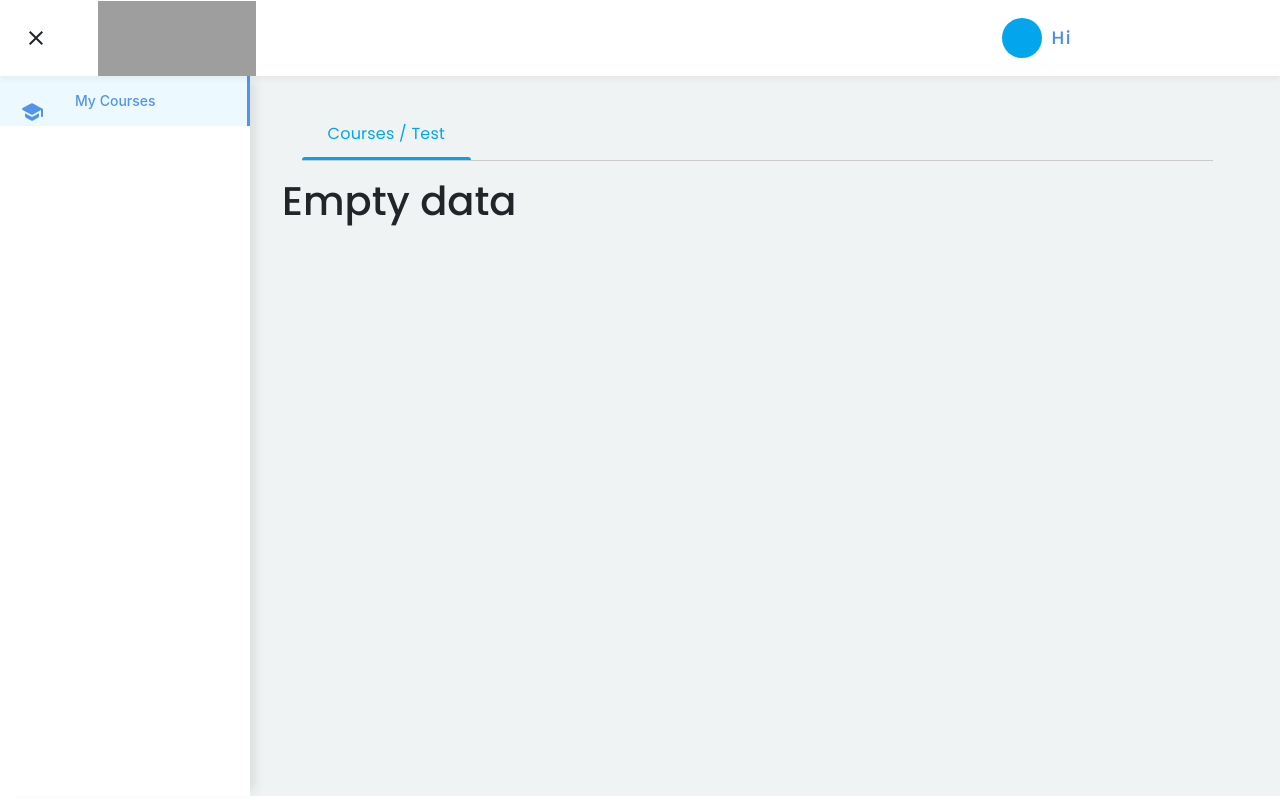
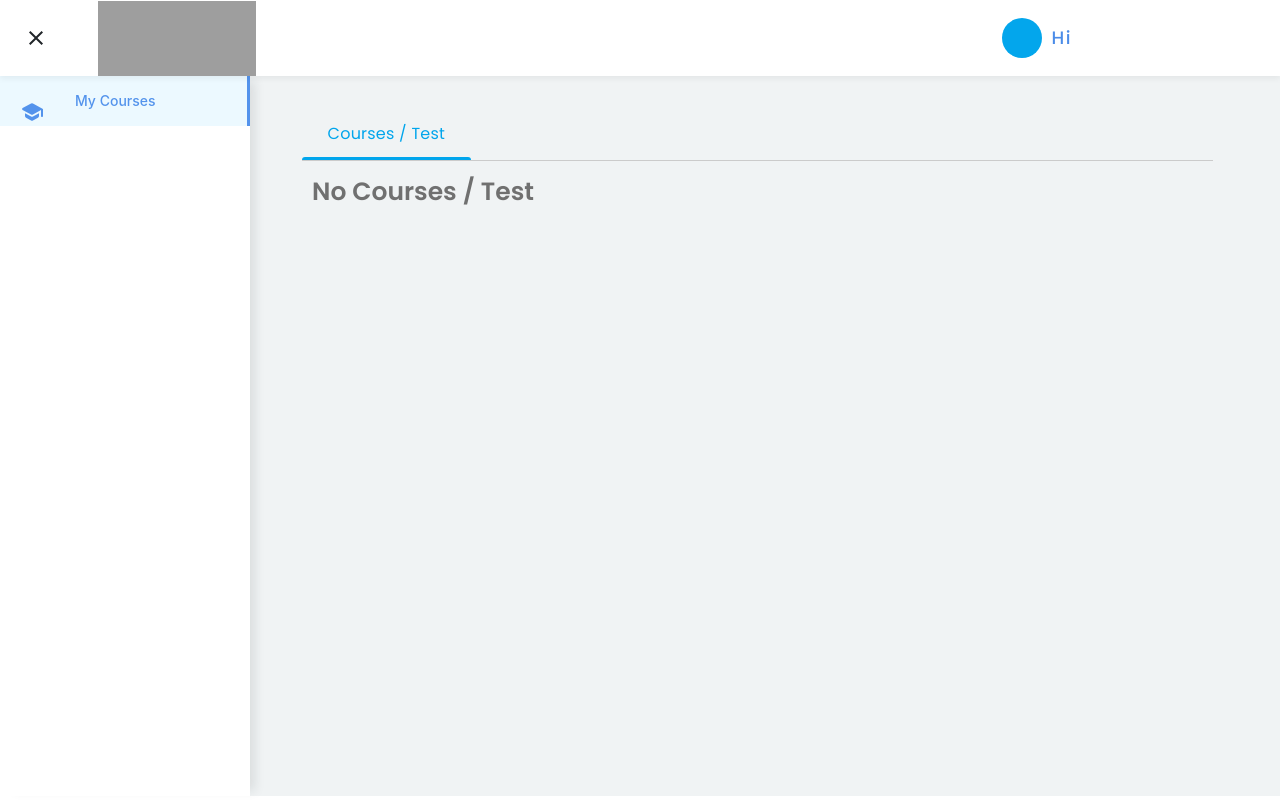
Before and after one commit to nitinrajputind/Prepbytes_Clone, a React (Create React App) app in the folder frontend/: page /dashBoard in a window 1280 px wide. Built offline with nearby package versions, Linux system fonts and the light colour scheme; grey boxes are pictures that could not be loaded.

Commit message:
set DashBoard Design

```diff
--- a/frontend/src/components/DashBoard/DashBoard.js
+++ b/frontend/src/components/DashBoard/DashBoard.js
@@ -167,7 +167,7 @@ const DashBoard = () => {
                   })}
               </div>)
               :
-              ( <h1 className="dashboard-empty">Empty data</h1>)}
+              ( <h3 className="dashboard-empty">No Courses / Test</h3>)}
             </div>
           </div>
         </div>
--- a/frontend/src/components/DashBoard/dashboard.css
+++ b/frontend/src/components/DashBoard/dashboard.css
@@ -475,6 +475,13 @@
     }
 }
 
+.dashboard-empty{
+    font-size: 25px;
+    color: #707070;
+    font-weight: 600;
+    padding-left: 30px;
+}
+
 
 @media screen and (max-width: 600px) {
     .mycourses-section_courses-container {
```
